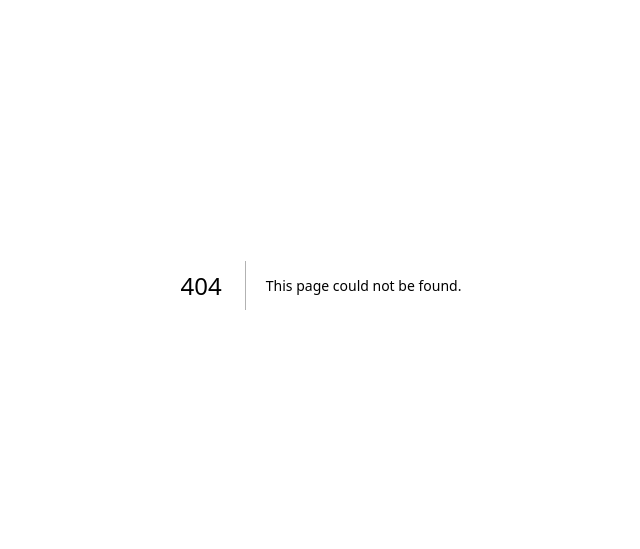
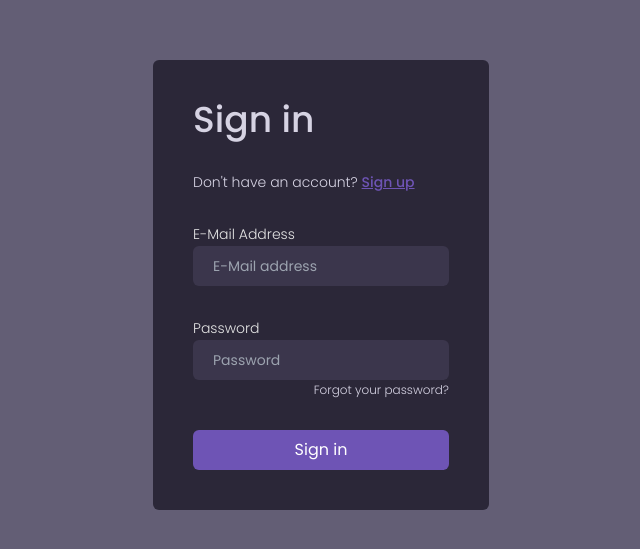
Before and after one commit to xVelkow/Kahoot-Project-Frontend, a Next.js app: page /login in a window 1280 px wide. Before the commit this address had no page. Shown: the part 115-664 px from the top of the page, without its empty margins (319-959 px from the left). Built offline with nearby package versions, Linux system fonts and the light colour scheme.

Commit message:
creating login and linking frontend with backend as well as temporary middleware to be enhanced

```diff
--- /dev/null
+++ b/src/app/(root)/login/page.tsx
@@ -0,0 +1,88 @@
+"use client";
+
+import { Button } from "@/components/Button";
+import { H1 } from "@/components/H1";
+import { Input } from "@/components/Input";
+import { Label } from "@/components/Label";
+import { loginFormActions, loginFormInitialState, loginFormReducer } from "@/reducers/loginFormReducer";
+import axios, { AxiosError } from "axios";
+import Link from "next/link";
+import { useReducer } from "react";
+
+export default function Login(){
+
+    const [state, dispatch] = useReducer(loginFormReducer, loginFormInitialState)
+
+    const handleChange = (e: React.ChangeEvent<HTMLInputElement>) => {
+        const { name, value } = e.target;
+        dispatch({ type: loginFormActions.UPDATE_FIELD, field: name, value });
+        if(!value) dispatch({ type: loginFormActions.SET_ERROR, field: name, error: "Please fill out this field." });
+        else dispatch({ type: loginFormActions.SET_ERROR, field: name, error: "" });
+    };
+
+    const handleSubmit = async (e: React.FormEvent<HTMLFormElement>) => {
+        e.preventDefault();
+
+        let isValid = true;
+        const { email, password } = state;
+
+        if(!email){
+            dispatch({ type: loginFormActions.SET_ERROR, field: "email", error: "Please enter your email address." });
+            isValid = false;
+        } else dispatch({ type: loginFormActions.SET_ERROR, field: "email", error: "" });
+
+        if(!/^[^\s@]+@[^\s@]+\.[^\s@]+$/.test(email)){
+            dispatch({ type: loginFormActions.SET_ERROR, field: "email", error: "Please enter a valid email address." });
+            isValid = false;
+        } else dispatch({ type: loginFormActions.SET_ERROR, field: "email", error: "" });
+
+        if(!password){
+            dispatch({ type: loginFormActions.SET_ERROR, field: "password", error: "Please enter your password." });
+            isValid = false;
+        } else dispatch({ type: loginFormActions.SET_ERROR, field: "password", error: "" });
+
+        if(!isValid) return;
+
+        try{
+            const response = await axios.post(`${process.env.NEXT_PUBLIC_API_URL}/auth/login`, { email, password }, { withCredentials: true, headers: { "Content-Type": "application/json" } });
+            console.log(response);
+        }catch(err: unknown){
+            const axiosError = err as AxiosError;
+            const errorMessage = axiosError.response && axiosError.response.data ? (axiosError.response.data as { message: string }).message : "An error occurred.";
+            dispatch({ type: loginFormActions.SET_ERROR, field: "email", error: errorMessage });
+            dispatch({ type: loginFormActions.SET_ERROR, field: "password", error: errorMessage });
+
+        }
+    }
+
+    return <main className="grid place-items-center h-screen bg-secondary-dark">
+        <form onSubmit={handleSubmit} noValidate className="w-fit p-6 md:p-10 flex flex-col justify-center items-start gap-y-8 bg-primary-dark rounded-md">
+            <H1 variant="form">Sign in</H1>
+            <p className="text-sm text-primary-light font-light">Don't have an account? <Link href="/register" className="text-primary underline font-medium">Sign up</Link></p>
+            <div className="input-holder">
+                <Label
+                    htmlFor="email" errorMessage={state.errors.email}
+                    variant={state.errors.email ? "error" : "default"}
+                >E-Mail Address</Label>
+                <Input
+                    type="email" id="email" name="email" placeholder="E-Mail address" autoComplete="off"
+                    size="md" value={state.email} onChange={handleChange}
+                    variant={state.errors.email ? "error" : "default"}
+                />
+            </div>
+            <div className="input-holder">
+                <Label
+                    htmlFor="password" errorMessage={state.errors.password}
+                    variant={state.errors.password ? "error" : "default"}
+                >Password</Label>
+                <Input
+                    type="password" id="password" name="password" placeholder="Password" autoComplete="off"
+                    size="md" value={state.password} onChange={handleChange}
+                    variant={state.errors.password ? "error" : "default"}
+                />
+                <p className="text-xs font-light text-primary-light self-end">Forgot your password?</p>
+            </div>
+            <Button width="full">Sign in</Button>
+        </form>
+    </main>
+}
--- a/src/app/(root)/register/page.tsx
+++ b/src/app/(root)/register/page.tsx
@@ -8,6 +8,7 @@ import { registerFormActions, registerFormInitialState, registerFormReducer } fr
 import { H1 } from "@/components/H1";
 import { useRouter } from "next/navigation";
 import axios, { AxiosError } from "axios";
+import Link from "next/link";
 
 export default function Register() {
 
@@ -18,7 +19,7 @@ export default function Register() {
     const handleChange = (e: React.ChangeEvent<HTMLInputElement>) => {
         const { name, value } = e.target;
         dispatch({ type: registerFormActions.UPDATE_FIELD, field: name, value });
-        if(!value) dispatch({ type: registerFormActions.SET_ERROR, field: name, error: "This field is required." });
+        if(!value) dispatch({ type: registerFormActions.SET_ERROR, field: name, error: "Please fill out this field." });
         else dispatch({ type: registerFormActions.SET_ERROR, field: name, error: "" });
     }
 
@@ -29,32 +30,32 @@ export default function Register() {
         const { fname, lname, email, password, confirmPassword } = state;
 
         if(!fname){
-            dispatch({ type: registerFormActions.SET_ERROR, field: "fname", error: "First name is required." });
+            dispatch({ type: registerFormActions.SET_ERROR, field: "fname", error: "Please enter your first name." });
             isValid = false;
         } else dispatch({ type: registerFormActions.SET_ERROR, field: "fname", error: "" });
 
         if(!lname){
-            dispatch({ type: registerFormActions.SET_ERROR, field: "lname", error: "Last name is required." });
+            dispatch({ type: registerFormActions.SET_ERROR, field: "lname", error: "Please enter your last name." });
             isValid = false;
         } else dispatch({ type: registerFormActions.SET_ERROR, field: "lname", error: "" });
 
         if(!email){
-            dispatch({ type: registerFormActions.SET_ERROR, field: "email", error: "E-Mail is required." });
+            dispatch({ type: registerFormActions.SET_ERROR, field: "email", error: "Please enter your email address." });
             isValid = false;
         } else dispatch({ type: registerFormActions.SET_ERROR, field: "email", error: "" });
 
         if(!/^[^\s@]+@[^\s@]+\.[^\s@]+$/.test(email)){
-            dispatch({ type: registerFormActions.SET_ERROR, field: "email", error: "Invalid E-Mail address." });
+            dispatch({ type: registerFormActions.SET_ERROR, field: "email", error: "Please enter a valid email address." });
             isValid = false;
         } else dispatch({ type: registerFormActions.SET_ERROR, field: "email", error: "" });
 
         if(!password){
-            dispatch({ type: registerFormActions.SET_ERROR, field: "password", error: "Password is required." });
+            dispatch({ type: registerFormActions.SET_ERROR, field: "password", error: "Please enter your password." });
             isValid = false;
         } else dispatch({ type: registerFormActions.SET_ERROR, field: "password", error: "" });
 
         if(!confirmPassword){
-            dispatch({ type: registerFormActions.SET_ERROR, field: "confirmPassword", error: "Confirm password is required." });
+            dispatch({ type: registerFormActions.SET_ERROR, field: "confirmPassword", error: "Please confirm your password." });
             isValid = false;
         } else dispatch({ type: registerFormActions.SET_ERROR, field: "confirmPassword", error: "" });
 
@@ -73,7 +74,7 @@ export default function Register() {
         try{
             await axios.post(`${process.env.NEXT_PUBLIC_API_URL}/user/register`, { email, password });
             dispatch({ type: registerFormActions.RESET_FORM });
-            // TODO: router.replace("/login"); // activate this when the login page is ready
+            router.replace("/login");
         }catch(err: unknown){
             const axiosError = err as AxiosError;
             const errorMessage = axiosError.response && axiosError.response.data ? (axiosError.response.data as { message: string }).message : "An error occurred";
@@ -86,7 +87,7 @@ export default function Register() {
     return <main className="grid place-items-center h-screen bg-secondary-dark">
         <form onSubmit={handleSubmit} noValidate className="w-fit p-6 md:p-10 flex flex-col justify-center items-start gap-y-8 bg-primary-dark rounded-md">
             <H1 variant="form">Create an account</H1>
-            <p className="text-sm text-primary-light font-light">Already have an account? <span className="text-primary underline font-medium">Log in</span></p>
+            <p className="text-sm text-primary-light font-light">Already have an account? <Link href="/login" className="text-primary underline font-medium">Log in</Link></p>
             <div className="space-y-3 w-full">
                 <div className="input-group w-full">
                     <div className="input-holder w-full">
--- a/src/components/H1.tsx
+++ b/src/components/H1.tsx
@@ -8,7 +8,7 @@ HTMLAttributes<HTMLHeadingElement>,
 VariantProps<typeof h1Variants>{};
 
 const h1Variants = cva(
-    "",
+    "cursor-default",
     {
         variants: {
             variant: {
--- a/src/components/Input.tsx
+++ b/src/components/Input.tsx
@@ -17,6 +17,7 @@ const inputVariants = cva(
             },
             size: {
                 default: "md:w-44",
+                md: "md:w-64",
                 lg: "md:w-92",
             }
         },
--- /dev/null
+++ b/src/reducers/loginFormReducer.ts
@@ -0,0 +1,41 @@
+export const loginFormInitialState = {
+    email: "",
+    password: "",
+    errors: {
+        email: "",
+        password: "",
+    }
+};
+
+export enum loginFormActions {
+    UPDATE_FIELD = "UPDATE_FIELD",
+    SET_ERROR = "SET_ERROR",
+    RESET_FORM = "RESET_FORM",
+}
+
+type Action =
+    | { type: loginFormActions.UPDATE_FIELD; field: string; value: string }
+    | { type: loginFormActions.SET_ERROR; field: string; error: string }
+    | { type: loginFormActions.RESET_FORM };
+
+export function loginFormReducer(state: typeof loginFormInitialState, action: Action){
+    switch(action.type){
+        case loginFormActions.UPDATE_FIELD:
+            return {
+                ...state,
+                [action.field]: action.value,
+            };
+        case loginFormActions.SET_ERROR:
+            return {
+                ...state,
+                errors: {
+                    ...state.errors,
+                    [action.field]: action.error,
+                }
+            };
+        case loginFormActions.RESET_FORM:
+            return loginFormInitialState;
+        default:
+            return state;
+    }
+};
```
Also changed, not shown: src/middleware.ts (added, +18 -0 lines).
